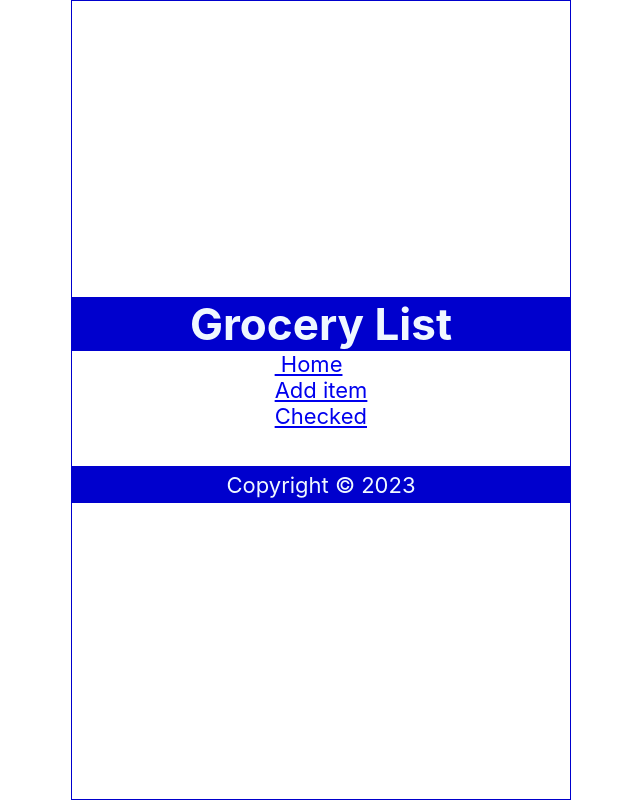
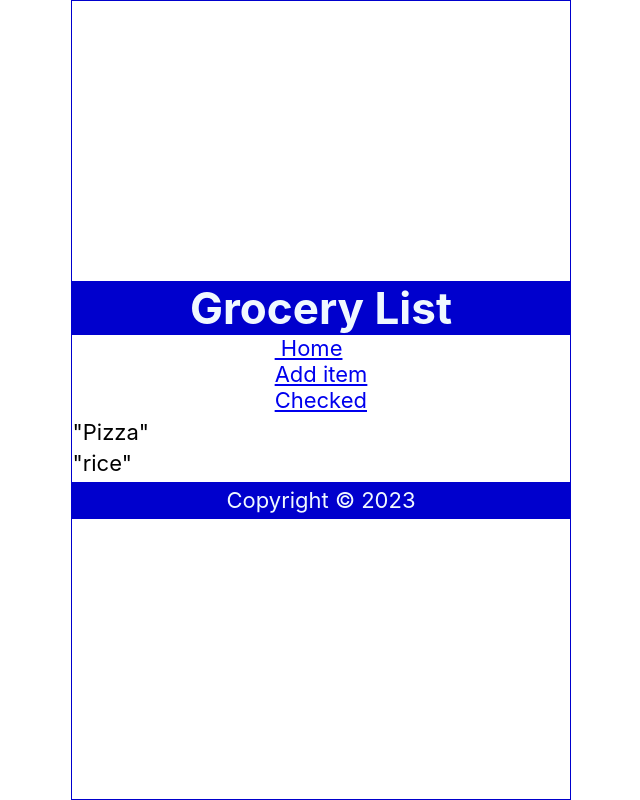
Before and after one commit to Okunola11/React-Grocery-List, a React (Create React App) app: page /check in a window 1280 px wide. Shown: the whole page, without its empty margins (319-959 px from the left). Built offline with nearby package versions, Linux system fonts and the light colour scheme; data requests are answered from the project's data file.

Commit message:
Updated checked items

```diff
--- a/src/Checked.js
+++ b/src/Checked.js
@@ -1,17 +1,11 @@
 import React from "react";
 import { FaTrashAlt } from "react-icons/fa";
 
-const Checked = ({ item, handleDelete }) => {
+const Checked = ({ item, key }) => {
   return (
-    <li className="item">
-      <label>{item.item}</label>
-      <FaTrashAlt
-        onClick={() => handleDelete(item.id)}
-        role="button"
-        tabIndex="0"
-        aria-label={`Delete ${item.item}`}
-      />
-    </li>
+    <ul key={key}>
+      <li>{JSON.stringify(item.item)}</li>
+    </ul>
   );
 };
 
--- a/src/CheckedItem.js
+++ b/src/CheckedItem.js
@@ -4,11 +4,17 @@ import { useContext } from "react";
 import DataContext from "./Context/DataContext";
 
 export const CheckedItem = () => {
-  const { items, handleDelete } = useContext(DataContext);
-  const data = items.filter((item) => item.checked === true);
+  const { items } = useContext(DataContext);
+
   return (
-    <ul>
-      <li>{data.item}</li>
-    </ul>
+    <>
+      {items.map((item) =>
+        item.checked === true ? (
+          <Checked item={item} key={item.id} />
+        ) : (
+          <p> You have no Checked items</p>
+        )
+      )}
+    </>
   );
 };
```
